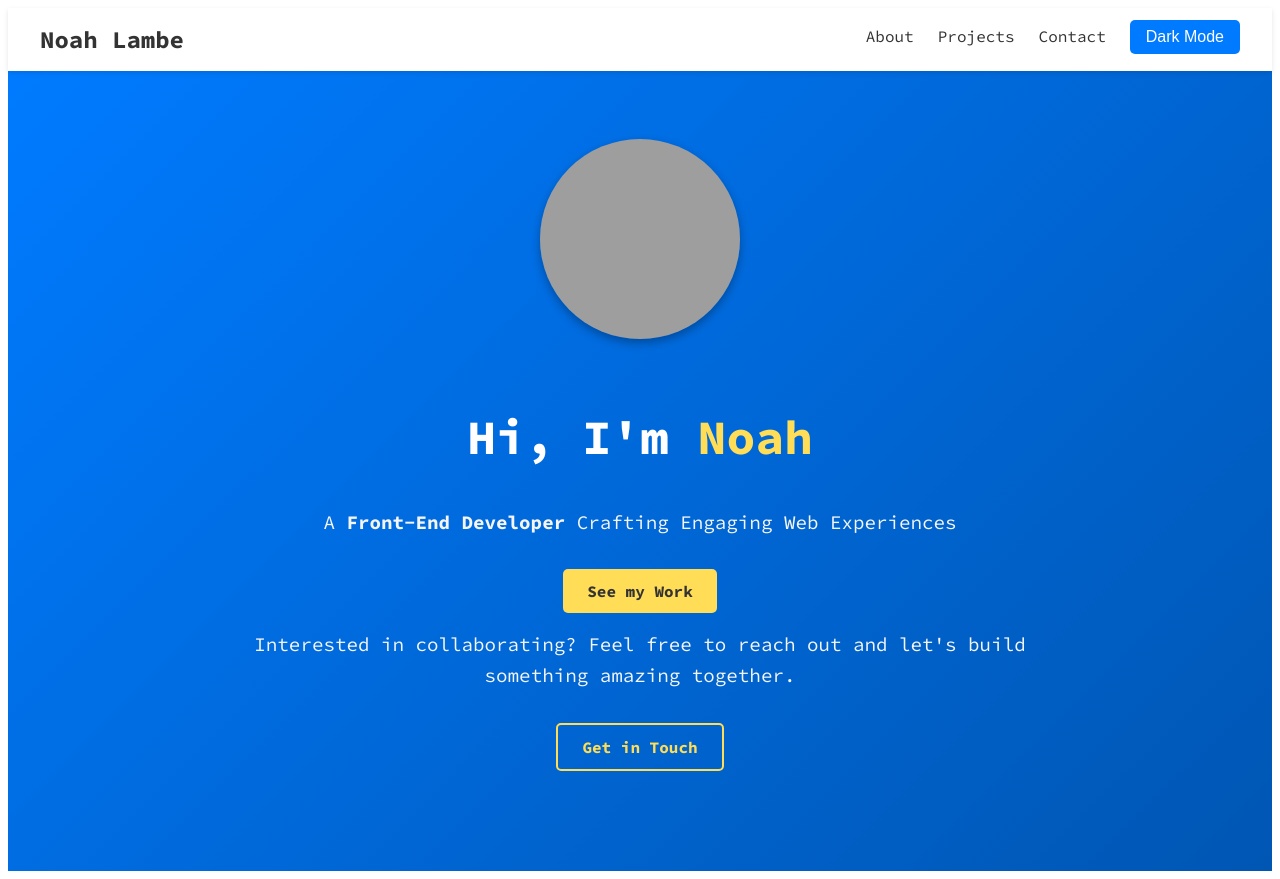
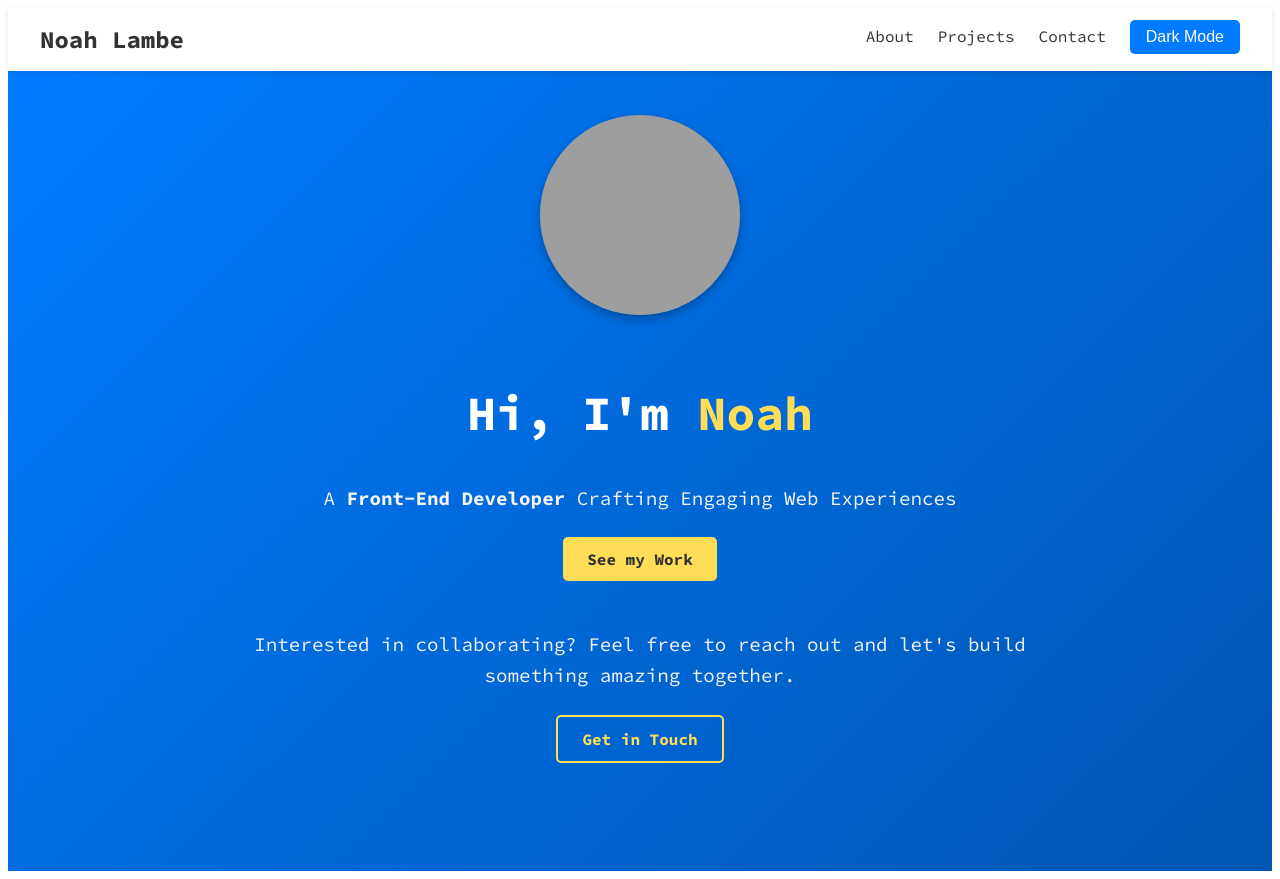
Before and after one commit to Noah-Lambe/Portfolio, a React (Vite) app: page / in a window 1280 px wide. Built offline with nearby package versions, Linux system fonts and the light colour scheme; grey boxes are pictures that could not be loaded; a web font is replaced by a local one.

Commit message:
centering front page

```diff
--- a/src/Styles/Home.css
+++ b/src/Styles/Home.css
@@ -59,7 +59,8 @@
   background-color: #ffdd57;
   color: #333;
   padding: 0.75rem 1.5rem;
-  margin-top: 0.5 rem;
+  margin-top: -0.5rem;
+  margin-bottom: 2rem;
   border-radius: 5px;
   text-decoration: none;
   font-weight: bold;
```
